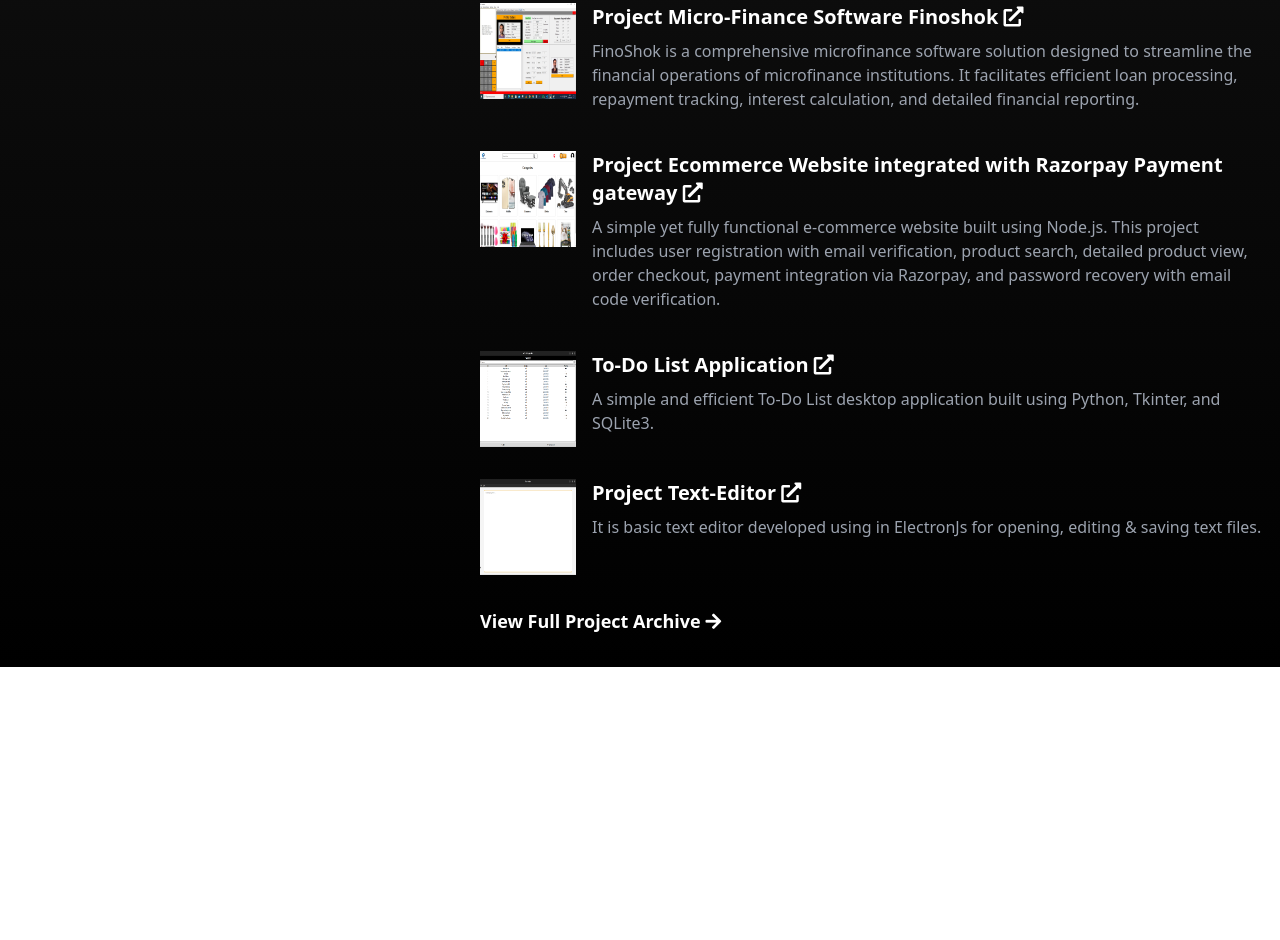
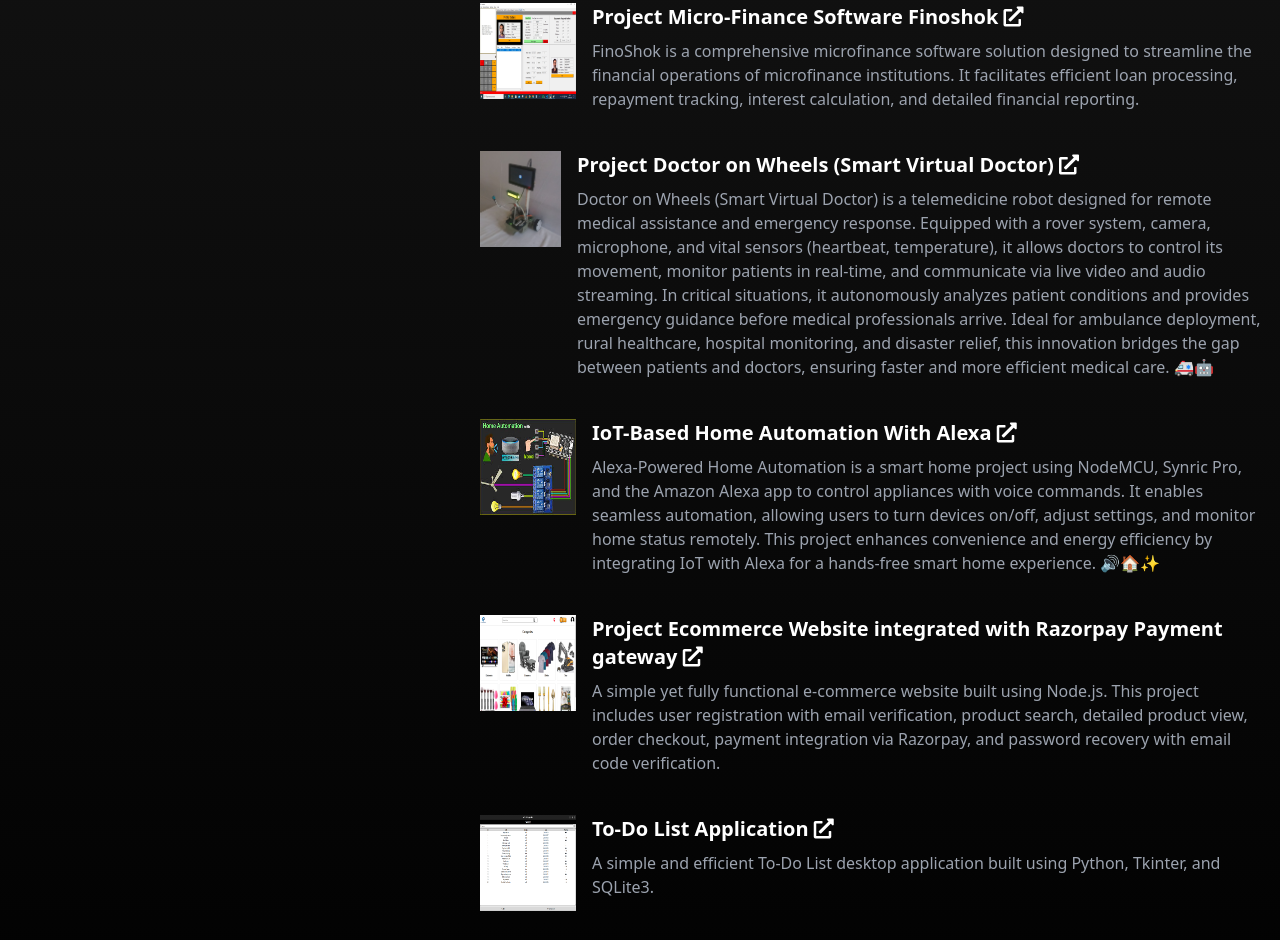
Before and after one commit to yashraj-kumawat-14/portfolio, a plain HTML site: page index.html in a window 1280 px wide. Shown: the part 963-1903 px from the top of the page. Before the commit the page ends 1630 px from the top, so only its background shows below. Drawn offline with nearby package versions, Linux system fonts and the light colour scheme.

Commit message:
Update index.html

```diff
--- a/index.html
+++ b/index.html
@@ -116,6 +116,41 @@
         </p>
        </div>
       </div>
+
+       <div class="flex items-start">
+        <img alt="Screenshot of Project Smart Virtual Doctor" class="w-24 h-24 mr-4" height="100" src="./images/virtual_doc1.jpg" width="100"/>
+        <div>
+          <a href="https://drive.google.com/file/d/1pB_55WzRpz29IMWivcynITDdZnc5F-rp/view?usp=drive_link" target="_blank">
+         <h3 class="text-xl font-semibold mb-2">
+          Project Doctor on Wheels (Smart Virtual Doctor)
+          <i class="fas fa-external-link-alt">
+          </i>
+         </h3>
+        </a>
+         <p class="text-gray-400 mb-2">
+          Doctor on Wheels (Smart Virtual Doctor) is a telemedicine robot designed for remote medical assistance and emergency response. Equipped with a rover system, camera, microphone, and vital sensors (heartbeat, temperature), it allows doctors to control its movement, monitor patients in real-time, and communicate via live video and audio streaming. In critical situations, it autonomously analyzes patient conditions and provides emergency guidance before medical professionals arrive. Ideal for ambulance deployment, rural healthcare, hospital monitoring, and disaster relief, this innovation bridges the gap between patients and doctors, ensuring faster and more efficient medical care. 🚑🤖
+         </p>
+        </div>
+       </div>
+
+
+       <div class="flex items-start">
+        <img alt="Screenshot of Project IOT-BASED HOME AUTOMATION WITH ALEXA" class="w-24 h-24 mr-4" height="100" src="./images/home_automation1.jpeg" width="100"/>
+        <div>
+          <a href="https://drive.google.com/file/d/1x_R-Nn1fPyY5mUfo_suMnCsGox5DaxML/view?usp=drive_link" target="_blank">
+         <h3 class="text-xl font-semibold mb-2">
+          IoT-Based Home Automation With Alexa
+          <i class="fas fa-external-link-alt">
+          </i>
+         </h3>
+        </a>
+         <p class="text-gray-400 mb-2">
+          Alexa-Powered Home Automation is a smart home project using NodeMCU, Synric Pro, and the Amazon Alexa app to control appliances with voice commands. It enables seamless automation, allowing users to turn devices on/off, adjust settings, and monitor home status remotely. This project enhances convenience and energy efficiency by integrating IoT with Alexa for a hands-free smart home experience. 🔊🏠✨
+         </p>
+        </div>
+       </div>
+
+
       <div class="flex items-start">
         <img alt="Screenshot of Project Ecommerce Website" class="w-24 h-24 mr-4" height="100" src="./images/ecommerce.png" width="100"/>
         <div>
```
